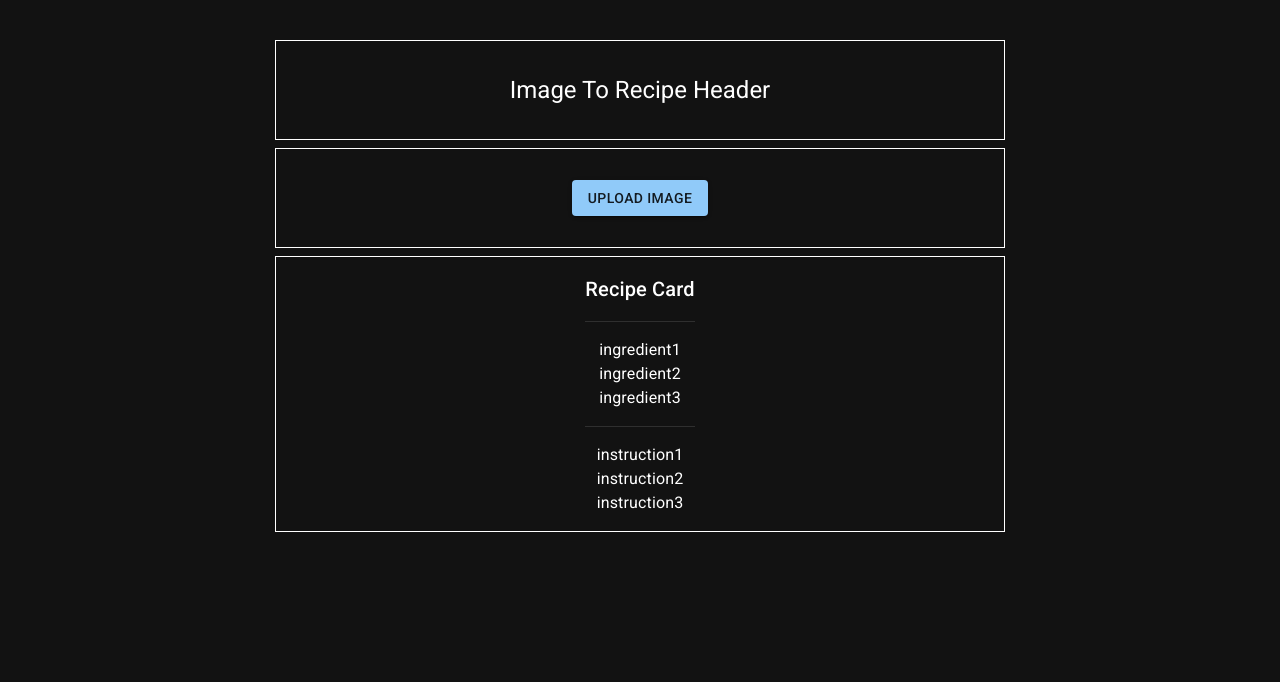
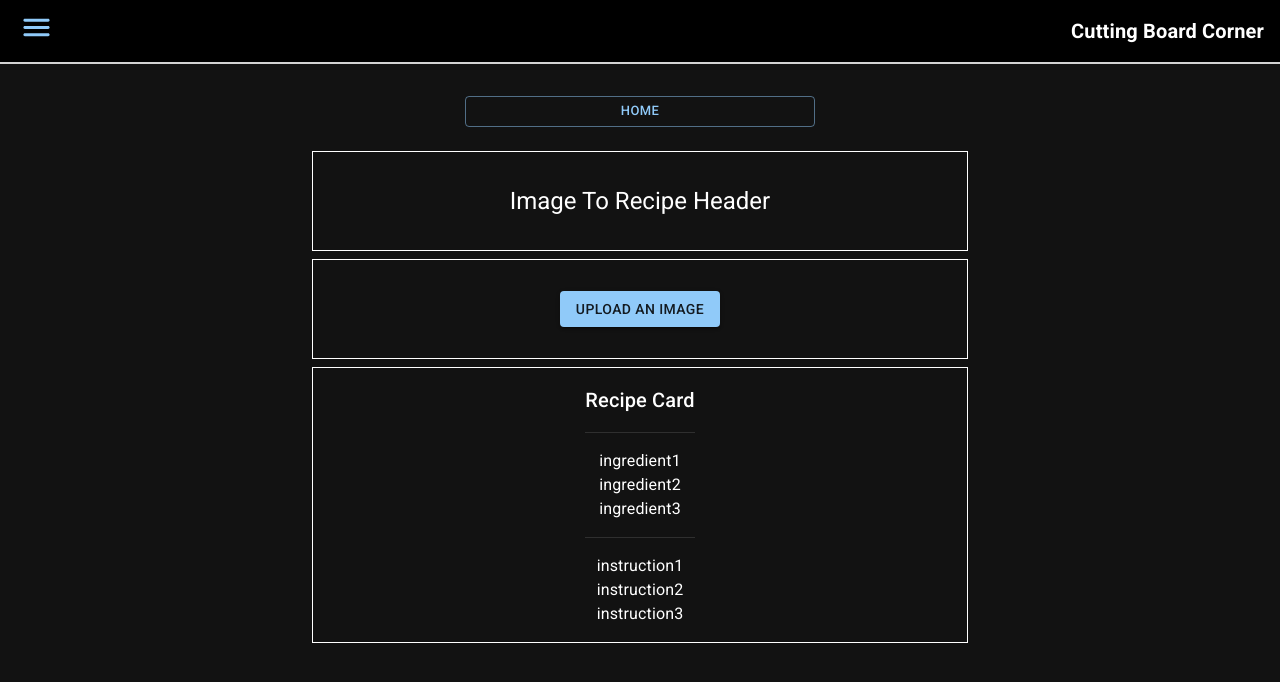
Before and after one commit to JCWoodworker/cuttingBoardCorner, a React (Vite) app: page /image-to-recipe in a window 1280 px wide. Shown: the top 682 px of the page. Built offline with nearby package versions, Linux system fonts and the light colour scheme.

Commit message:
many tweaks and upgrades

```diff
--- a/src/components/HomePageMessage.tsx
+++ b/src/components/HomePageMessage.tsx
@@ -1,9 +1,8 @@
 import { Box, Typography } from "@mui/material"
 
 const homePageMessageList = [
-	`Once you've signed in you'll be able to view information about your product(s) and save links to your favorite recipes.  You can even add your own notes to each link`,
-	`If your product(s) don't automatically appear when you sign in, please click the "Contact JC" link in the menu, and I'll update your account ASAP.`,
-	`If you were sent to this page after scanning an NFC chip in your board or coaster, it means that link is unfortunately broken.  Please contact me via the button below so I can fix it`,
+	`If your product(s) don't automatically appear when you sign in, please click the \n
+	"Contact Me Directly" link in the menu, and I'll update your account ASAP.`,
 ]
 
 const HomePageMessage = () => {
@@ -16,7 +15,7 @@ const HomePageMessage = () => {
 		>
 			<Box>
 				<Typography variant="h6">
-				Please sign up/in using the Google link below
+					Please sign up/in using the Google link below
 				</Typography>
 			</Box>
 			<Box
--- a/src/navigation/NavDrawer.tsx
+++ b/src/navigation/NavDrawer.tsx
@@ -13,6 +13,7 @@ import {
 } from "@mui/material"
 import {
 	AdminPanelSettings,
+	Camera,
 	CloseRounded,
 	Email,
 	Handyman,
@@ -52,6 +53,7 @@ const NavDrawer: React.FC = () => {
 		MY_PRODUCTS = "My Products",
 		CARE_MAINTENANCE = "Care & Maintenance",
 		MY_LINKS = "My Links",
+		IMAGE_TO_RECIPE = "Image to Recipe",
 	}
 
 	const toggleDrawer = (newOpen: boolean) => () => {
@@ -91,6 +93,9 @@ const NavDrawer: React.FC = () => {
 				navigate("/")
 				window.location.reload()
 				break
+			case MenuItemEnums.IMAGE_TO_RECIPE:
+				navigate("/image-to-recipe")
+				break
 			default:
 				setOpen(false)
 				break
@@ -113,6 +118,7 @@ const NavDrawer: React.FC = () => {
 	const guestMenuStrings: MenuTextAndIcon = [
 		[MenuItemEnums.HOME, <Home />],
 		[MenuItemEnums.CARE_MAINTENANCE, <Handyman />],
+		[MenuItemEnums.IMAGE_TO_RECIPE, <Camera />],
 		[MenuItemEnums.CONTACT_JC, <Email />],
 	]
 	const guestMenuItems = (
--- a/src/navigation/RedundantNavButtonLayout.tsx
+++ b/src/navigation/RedundantNavButtonLayout.tsx
@@ -11,6 +11,7 @@ export type ButtonOptionType =
 	| "myProducts"
 	| "myLinks"
 	| "careAndMaintenance"
+	| "imageToRecipe"
 
 interface Props {
 	buttonOptionArray: ButtonOptionType[]
@@ -32,6 +33,10 @@ const RedundantNavButtonLayout: React.FC<Props> = ({ buttonOptionArray }) => {
 		careAndMaintenance: {
 			path: "/care-and-maintenance",
 			text: "Care & Maintenance",
+		},
+		imageToRecipe: {
+			path: "/image-to-recipe",
+			text: "Image to Recipe",
 		},
 	}
 
--- a/src/pages/image-to-recipe/ImageToRecipeHome.tsx
+++ b/src/pages/image-to-recipe/ImageToRecipeHome.tsx
@@ -2,6 +2,8 @@ import RecipeCard from "./recipe/RecipeCard"
 import ImageUpload from "./ImageUpload"
 import ImageToRecipeHeader from "./ImageToRecipeHeader"
 import SectionLayout from "./SectionLayout"
+import RedundantNavButtonLayout from "../../navigation/RedundantNavButtonLayout"
+import MainComponentLayout from "../../layouts/MainComponentLayout"
 const ImageToRecipeHome = () => {
 	const sections = [
 		{
@@ -19,11 +21,12 @@ const ImageToRecipeHome = () => {
 	]
 
 	return (
-		<>
+		<MainComponentLayout>
+			<RedundantNavButtonLayout buttonOptionArray={["home"]} />
 			{sections.map((section) => (
 				<SectionLayout key={section.title}>{section.component}</SectionLayout>
 			))}
-		</>
+		</MainComponentLayout>
 	)
 }
 
--- a/src/pages/image-to-recipe/ImageUpload.tsx
+++ b/src/pages/image-to-recipe/ImageUpload.tsx
@@ -3,8 +3,10 @@ import { useState } from "react"
 
 const ImageUpload = () => {
 	const [uploadedImage, setUploadedImage] = useState<File | null>(null)
-	const isMobile = useMediaQuery("(max-width: 768px)")
-	const uploadImageButtonText = uploadedImage ? "Change Image" : "Upload Image"
+	const isMobileOrTablet = useMediaQuery("(max-width: 768px)")
+	const uploadImageButtonText = uploadedImage
+		? "Change Image"
+		: "Upload an Image"
 	const takeImageButtonText = uploadedImage
 		? "Take New Picture"
 		: "Take a Picture"
@@ -51,7 +53,16 @@ const ImageUpload = () => {
 		<Box
 			sx={{ display: "flex", flexDirection: "column", alignItems: "center" }}
 		>
-			{isMobile ? mobileButton : desktopButton}
+			<Box sx={{ display: "flex", flexDirection: "row", gap: "10px" }}>
+				{isMobileOrTablet ? (
+					<>
+						{mobileButton}
+						{desktopButton}
+					</>
+				) : (
+					desktopButton
+				)}
+			</Box>
 			{imagePreview}
 		</Box>
 	)
```
